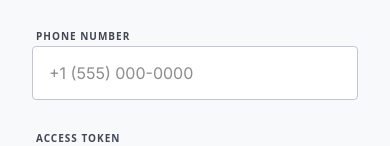
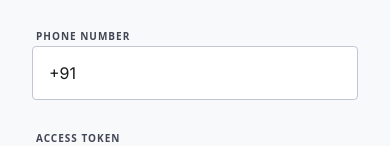
Before and after one commit to NirajBhau/Axiom-Portal, a React (Vite) app: page / in a window 390 px wide. Shown: the part 458-604 px from the top of the page. Built offline with nearby package versions, Linux system fonts and the light colour scheme.

Commit message:
Default phone input to +91 country code and add automatic normalization

```diff
--- a/src/App.tsx
+++ b/src/App.tsx
@@ -416,7 +416,7 @@ export default function App() {
   const [currentQuestionIndex, setCurrentQuestionIndex] = useState(0);
   const [answers, setAnswers] = useState<Record<string, Record<number, number>>>({});
   const [markedForReview, setMarkedForReview] = useState<Record<string, Record<number, boolean>>>({});
-  const [phoneNumber, setPhoneNumber] = useState('');
+  const [phoneNumber, setPhoneNumber] = useState('+91 ');
   const [email, setEmail] = useState('');
   const [accessError, setAccessError] = useState('');
   const [fullName, setFullName] = useState('');
@@ -993,8 +993,8 @@ export default function App() {
     }
 
     // Phone Number Validation (Simple check for 10+ digits)
-    const phoneRegex = /^\+?[\d\s-]{10,}$/;
-    if (!phoneRegex.test(phoneNumber)) {
+    const normalizedPhone = phoneNumber.replace(/\D/g, '').slice(-10);
+    if (normalizedPhone.length !== 10) {
       setAccessError('Please enter a valid phone number (at least 10 digits).');
       setIsAccessing(false);
       return;
@@ -1004,7 +1004,7 @@ export default function App() {
       const response = await fetch('/api/auth/verify-token', {
         method: 'POST',
         headers: { 'Content-Type': 'application/json' },
-        body: JSON.stringify({ email, phone: phoneNumber, token: accessToken })
+        body: JSON.stringify({ email, phone: normalizedPhone, token: accessToken })
       });
 
       const data = await response.json();
@@ -1030,11 +1030,18 @@ export default function App() {
     setAccessError('');
     setIsAccessing(true);
 
+    const normalizedPhone = phoneNumber.replace(/\D/g, '').slice(-10);
+    if (normalizedPhone.length !== 10) {
+      setAccessError('Please enter a valid phone number (at least 10 digits).');
+      setIsAccessing(false);
+      return;
+    }
+
     try {
       const response = await fetch('/api/candidates/register', {
         method: 'POST',
         headers: { 'Content-Type': 'application/json' },
-        body: JSON.stringify({ name: fullName, email, phone: phoneNumber })
+        body: JSON.stringify({ name: fullName, email, phone: normalizedPhone })
       });
 
       const data = await response.json();
@@ -1223,7 +1230,7 @@ export default function App() {
               <input
                 className="w-full bg-white border border-outline-variant rounded-lg px-4 py-3.5 text-on-surface focus:outline-none focus:ring-2 focus:ring-primary/20 focus:border-primary transition-all font-body"
                 id="phone"
-                placeholder="+1 (555) 000-0000"
+                placeholder="+91 98765 43210"
                 type="tel"
                 value={phoneNumber}
                 onChange={(e) => setPhoneNumber(e.target.value)}
```
